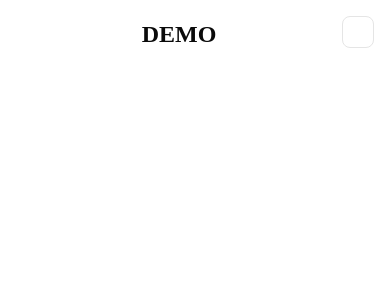
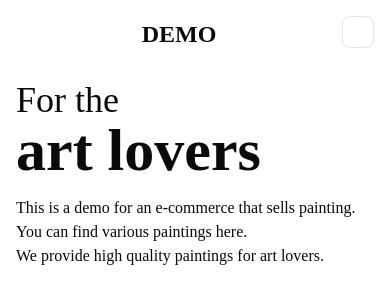
Before and after one commit to TioElvis/painting-ecommerce-demo, a Next.js app: page / in a window 390 px wide. Shown: the top 304 px of the page. Built offline with nearby package versions, Linux system fonts and the light colour scheme; some icons are missing.

Commit message:
Add hero component

```diff
--- /dev/null
+++ b/src/app/components/hero.tsx
@@ -0,0 +1,68 @@
+"use client";
+import { gsap } from "gsap";
+import { useEffect, useState } from "react";
+
+import { useIsBelow } from "@/hooks/use-is-below";
+import { MaxWidthWrapper } from "@/components/max-width-wrapper";
+
+export function Hero() {
+  const [isMounted, setIsMounted] = useState(false);
+
+  const isBelow768 = useIsBelow(768);
+
+  useEffect(() => {
+    // eslint-disable-next-line react-hooks/set-state-in-effect
+    setIsMounted(true);
+  }, []);
+
+  useEffect(() => {
+    if (!isMounted) return;
+
+    gsap.set(["#text1", "#text2"], { clearProps: "all" });
+
+    const tl = gsap.timeline();
+
+    if (isBelow768) {
+      tl.fromTo(
+        "#text1",
+        { x: -10, opacity: 0 },
+        { x: 0, opacity: 1, duration: 1, ease: "power3.out", delay: 1.5 },
+      ).fromTo(
+        "#text2",
+        { x: 10, opacity: 0 },
+        { x: 0, opacity: 1, duration: 1, ease: "power3.out" },
+        "<",
+      );
+    } else {
+      tl.fromTo(
+        "#text1",
+        { x: -30, opacity: 0 },
+        { x: 0, opacity: 1, duration: 1, ease: "power3.out", delay: 1.5 },
+      ).fromTo(
+        "#text2",
+        { x: 30, opacity: 0 },
+        { x: 0, opacity: 1, duration: 1, ease: "power3.out" },
+        "<",
+      );
+    }
+  }, [isBelow768, isMounted]);
+
+  return (
+    <MaxWidthWrapper className="flex flex-col gap-4 sm:gap-0 sm:flex-row sm:justify-between">
+      <p id="text1" className="opacity-0">
+        <span className="text-4xl md:text-5xl lg:text-6xl xl:text-7xl">
+          For the
+        </span>
+        <br />
+        <span className="text-6xl md:text-7xl lg:text-8xl xl:text-9xl font-bold">
+          art lovers
+        </span>
+      </p>
+      <p id="text2" className="sm:text-right opacity-0">
+        This is a demo for an e-commerce that sells painting. <br />
+        You can find various paintings here. <br />
+        We provide high quality paintings for art lovers.
+      </p>
+    </MaxWidthWrapper>
+  );
+}
--- a/src/app/page.tsx
+++ b/src/app/page.tsx
@@ -1,13 +1,13 @@
-"use client";
 import { Fragment } from "react/jsx-runtime";
 
+import { Hero } from "./components/hero";
 import { Header } from "./components/header";
 
 export default function Page() {
   return (
     <Fragment>
       <Header withAnimation />
-      <section></section>
+      <Hero />
       <main></main>
     </Fragment>
   );
```
